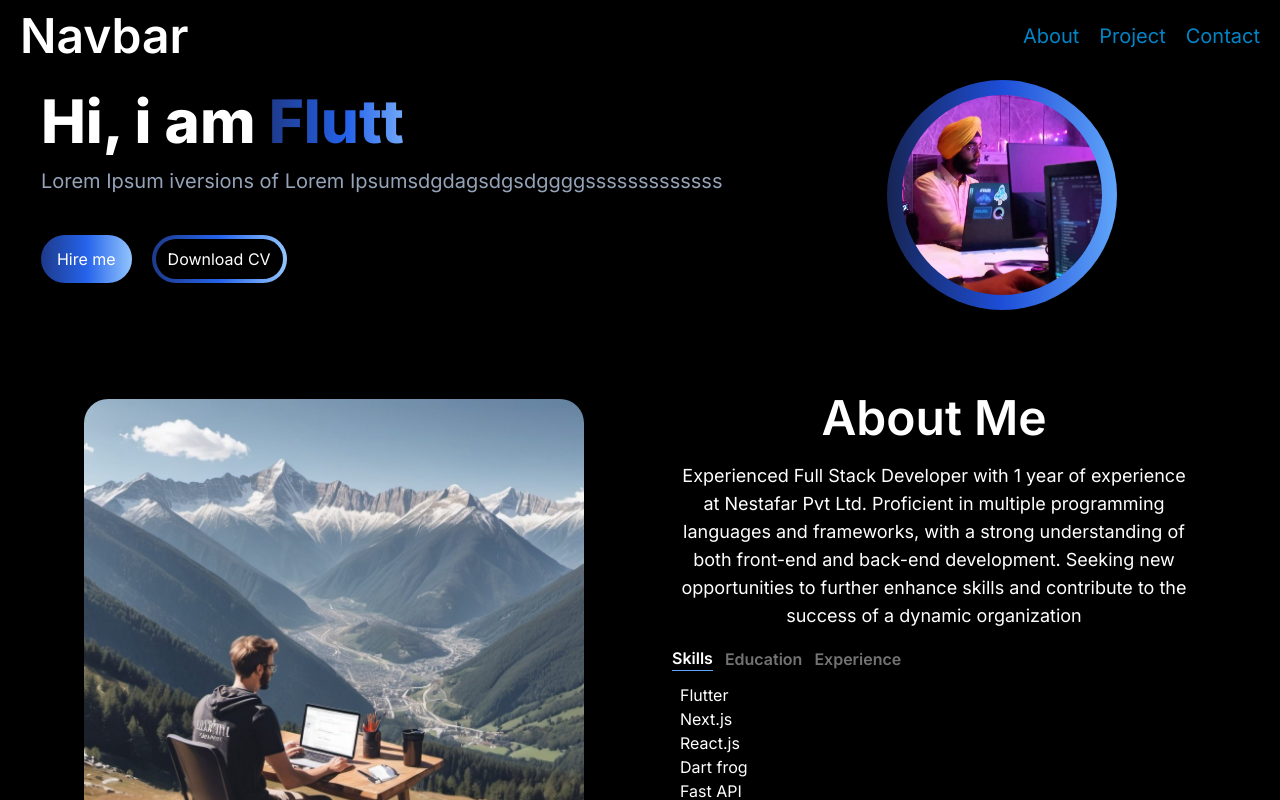
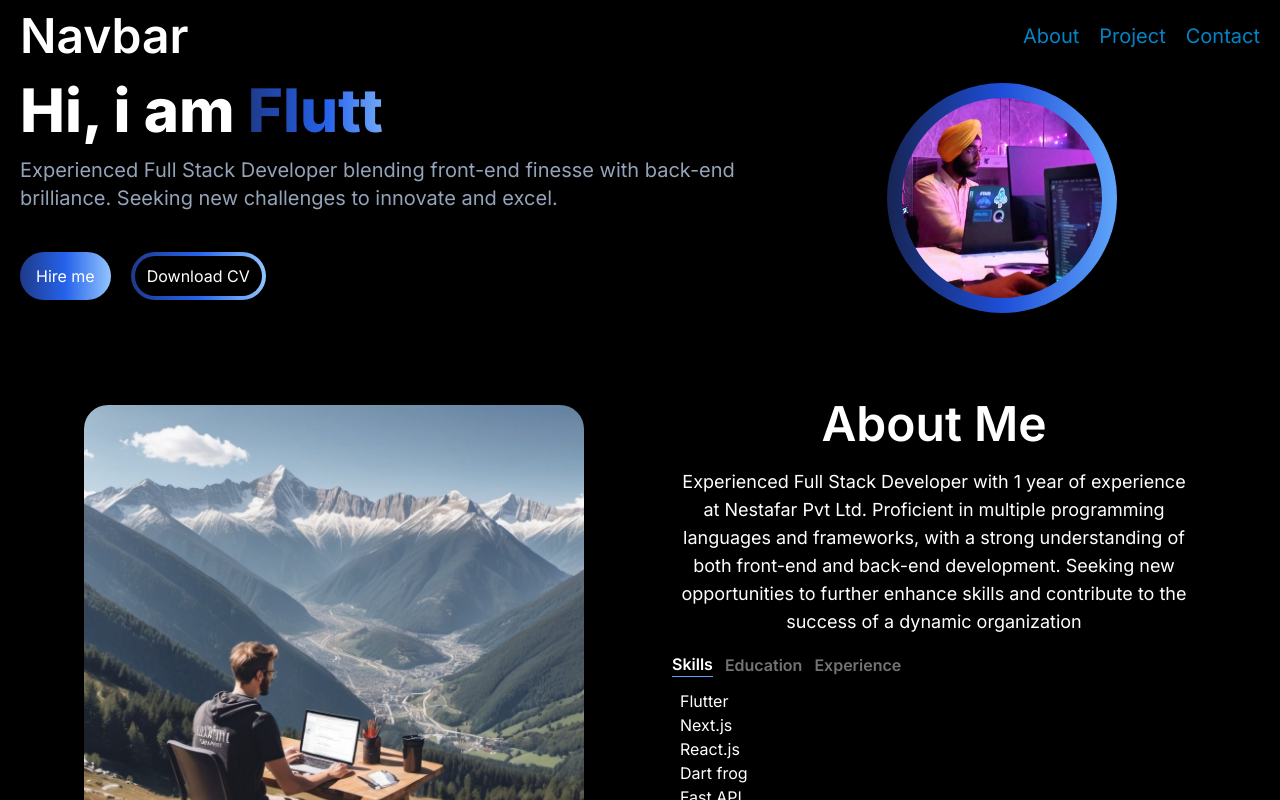
Before and after one commit to anshd258/portfolio-next, a Next.js app: page / in a window 1280 px wide. Shown: the top 800 px of the page. Built offline with nearby package versions, Linux system fonts and the light colour scheme.

Commit message:
added tag line

```diff
--- a/app/components/heroSection.jsx
+++ b/app/components/heroSection.jsx
@@ -30,7 +30,7 @@ function HeroSection() {
                         />
                     </h1>
                     <p className='text-slate-400 text-base sm:text-lg  mb-6 lg:text-xl'>
-                        Lorem Ipsum iversions of Lorem Ipsumsdgdagsdgsdggggsssssssssssss
+                    Experienced Full Stack Developer blending front-end finesse with back-end brilliance. Seeking new challenges to innovate and excel.
                     </p>
                     <div className=''>
                         <button className='px-4 py-3 mr-5 w-full sm:w-fit rounded-full bg-gradient-to-r from-blue-900 via-blue-600 to-blue-300 text-white '>Hire me</button>
```
